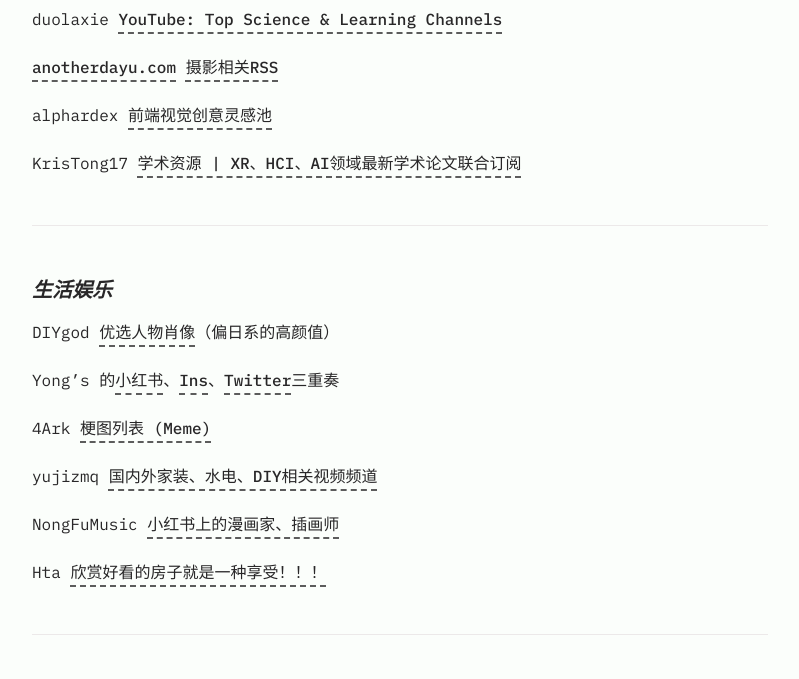
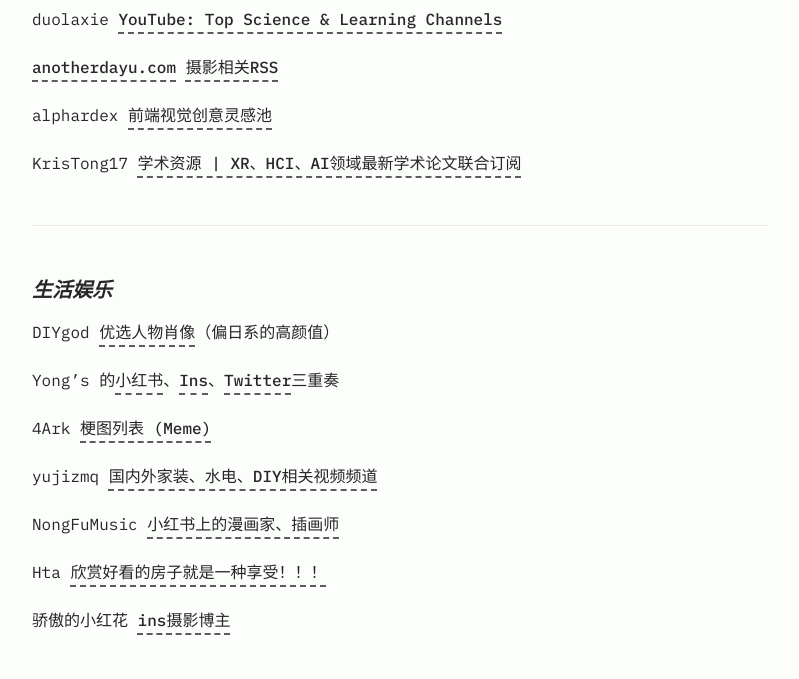
Before and after one commit to Yanick112/Yanick112.github.io, an Astro site: page /collection/collection002 in a window 1280 px wide. Shown: the part 2175-2854 px from the top of the page, without its empty margins (240-1039 px from the left). Built offline with nearby package versions, Linux system fonts and the light colour scheme; Astro itself is replaced by a stand-in of ours.

Commit message:
2024-10-23-11:38:07

```diff
--- a/src/content/blog/collection/collection002.md
+++ b/src/content/blog/collection/collection002.md
@@ -99,4 +99,6 @@
 
 Hta [欣赏好看的房子就是一种享受！！！](https://app.follow.is/list/71434614254530560)
 
+骄傲的小红花 [ins摄影博主](https://app.follow.is/list/68930743777827840)
+
 ---
```
